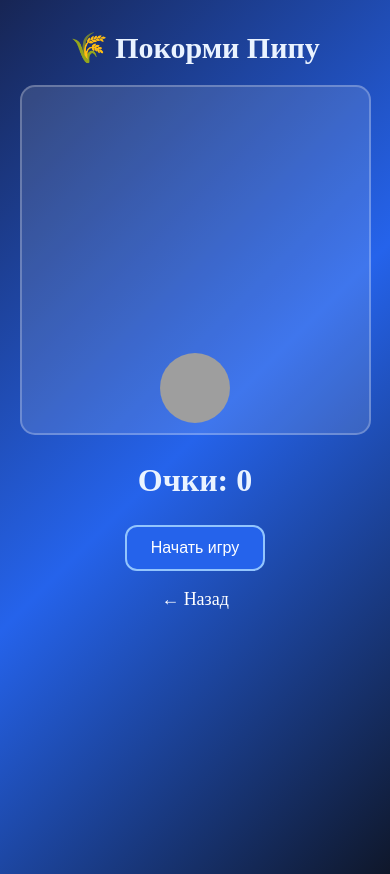
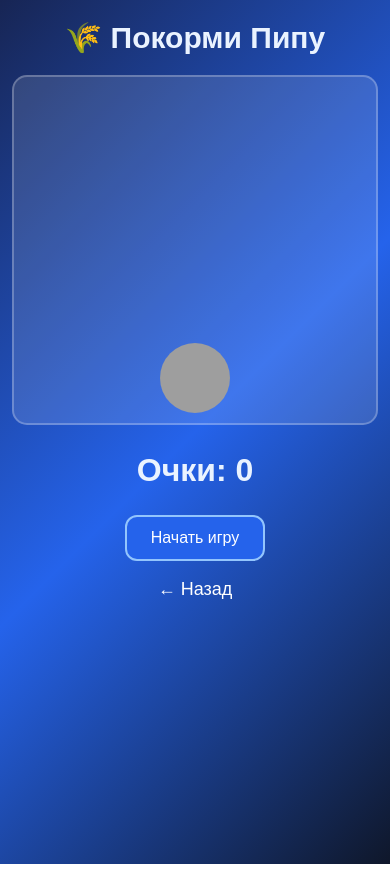
Before and after one commit to bagamanovramis-web/67-, a plain HTML site: page minigame.html in a window 390 px wide. Drawn offline with Linux system fonts and the light colour scheme; grey boxes are pictures that could not be loaded.

Commit message:
Update style.css

```diff
--- a/style.css
+++ b/style.css
@@ -1,5 +1,8 @@
 
-/* ОСНОВА */
+/* =========================
+   ОСНОВА
+========================= */
+
 * {
     box-sizing: border-box;
 }
@@ -10,9 +13,13 @@ body {
     text-align: center;
     min-height: 100vh;
     margin: 0;
+    font-family: Arial, sans-serif;
 }
 
-/* ОБЩИЙ КОНТЕЙНЕР */
+/* =========================
+   ОСНОВНОЙ КЛИКЕР
+========================= */
+
 .game-container {
     position: relative;
     min-height: 100vh;
@@ -22,7 +29,7 @@ body {
     align-items: center;
     padding-top: 20px;
 }
-/* ИГРОВАЯ ЧАСТЬ */
+
 .game {
     text-align: center;
 }
@@ -39,7 +46,8 @@ h2 {
     font-size: 32px;
 }
 
-/* КНОПКА ПИПЫ */
+/* Кнопка Пипы */
+
 .game > button {
     background: transparent;
     border: none;
@@ -47,19 +55,25 @@ h2 {
     height: 200px;
     position: relative;
     cursor: pointer;
+    -webkit-tap-highlight-color: transparent;
+    user-select: none;
+    outline: none;
 }
 
-button:active img {
+.game > button img {
+    width: 100%;
+    height: 100%;
+    object-fit: contain;
+    pointer-events: none;
+    -webkit-user-drag: none;
+}
+
+.game > button:active img {
     transform: scale(0.8);
 }
 
-button img {
-    width: 100%;
-    height: 100%;
-    object-fit: contain;
-}
+/* Боковые кнопки */
 
-/* БОКОВЫЕ КНОПКИ */
 .controls {
     position: absolute;
     left: 20px;
@@ -82,7 +96,33 @@ button img {
     cursor: pointer;
 }
 
-/* ФОНЫ */
+/* =========================
+   О ФИПЕ
+========================= */
+
+.about {
+    width: min(600px, 90%);
+    margin: 0 auto 25px;
+    padding: 15px 20px;
+    background: rgba(255, 255, 255, 0.12);
+    border: 1px solid rgba(255, 255, 255, 0.25);
+    border-radius: 15px;
+}
+
+.about h2 {
+    margin-top: 0;
+    font-size: 24px;
+}
+
+.about p {
+    font-size: 16px;
+    line-height: 1.5;
+}
+
+/* =========================
+   ФОНЫ
+========================= */
+
 body.blue {
     background: linear-gradient(135deg, #172554, #2563eb, #0f172a);
 }
@@ -101,7 +141,10 @@ body.purple {
     );
 }
 
-/* АНИМАЦИЯ +1 */
+/* =========================
+   АНИМАЦИЯ +1
+========================= */
+
 .plus-one {
     position: absolute;
     top: 10%;
@@ -125,7 +168,10 @@ body.purple {
     }
 }
 
-/* ВЕРСИЯ */
+/* =========================
+   ВЕРСИЯ
+========================= */
+
 .version {
     position: fixed;
     right: 10px;
@@ -134,7 +180,71 @@ body.purple {
     color: #eaf3ff;
 }
 
-/* МОБИЛЬНАЯ ВЕРСИЯ */
+/* =========================
+   МИНИ-ИГРА
+========================= */
+
+.mini-game {
+    width: min(600px, 90%);
+    margin: 30px auto;
+    text-align: center;
+}
+
+.mini-game-area {
+    width: 100%;
+    height: 350px;
+    position: relative;
+    overflow: hidden;
+    background: rgba(255, 255, 255, 0.12);
+    border: 2px solid rgba(255, 255, 255, 0.25);
+    border-radius: 15px;
+    touch-action: none;
+}
+
+/* Пипа в мини-игре */
+
+#miniPipa {
+    width: 70px;
+    height: 70px;
+    border-radius: 50%;
+    object-fit: cover;
+    position: absolute;
+    bottom: 10px;
+    left: 50%;
+    transform: translateX(-50%);
+    display: block;
+    z-index: 2;
+    pointer-events: none;
+}
+
+/* Кнопка начала игры */
+
+#startMiniGame {
+    background: #2563eb;
+    color: white;
+    border: 2px solid #93c5fd;
+    border-radius: 12px;
+    padding: 12px 24px;
+    font-size: 16px;
+    cursor: pointer;
+}
+
+/* Ссылка назад */
+
+.mini-game a {
+    color: white;
+    text-decoration: none;
+    font-size: 18px;
+}
+
+.mini-game a:hover {
+    color: #93c5fd;
+}
+
+/* =========================
+   МОБИЛЬНАЯ ВЕРСИЯ
+========================= */
+
 @media (max-width: 600px) {
 
     .game-container {
@@ -161,13 +271,11 @@ body.purple {
         font-size: 32px;
     }
 
-    /* КНОПКА ПИПЫ */
     .game > button {
         width: 180px;
         height: 180px;
     }
 
-    /* ДЛИННЫЕ КНОПКИ СЛЕВА */
     .controls {
         left: 8px;
         width: 58px;
@@ -184,124 +292,18 @@ body.purple {
         overflow-wrap: anywhere;
         border-radius: 10px;
     }
-}
-.game > button {
-    -webkit-tap-highlight-color: transparent;
-    -webkit-user-select: none;
-    user-select: none;
-    outline: none;
-}
 
-.game > button img {
-    -webkit-user-drag: none;
-    pointer-events: none;
-}
-.about {
-    width: min (600px, 90%);
-    margin: 0 auto 25px;
-    padding: 15px 20px;
-    background: rgba(255, 255, 255, 0.12);
-  border: 1px solid rgba(255, 255, 255, 0.25);
-    border-radius: 15px;
-}
-
-.about h2 {
-    margin-top: 0;
-    font-size: 24px;
-}
-
-.about p {
-    font-size: 16px;
-    line-height: 1.5;
-}
     .mini-game {
-    width: min(600px, 90%);
-    margin: 30px auto;
-    text-align: center;
+        width: 94%;
+        margin: 20px auto;
     }
 
     .mini-game-area {
-    width: 100%;
         height: 350px;
-    position: relative;
-    overflow: hidden;
-    background: rgba(255, 255, 255, 0.12);
-    border: 2px solid rgba(255, 255, 255, 0.25);
-    border-radius: 15px;
     }
 
     #miniPipa {
-    position: absolute;
-    bottom: 10px;
-    left: 50%;
-    transform: translateX(-50%);
-    font-size: 45px;
-}
-
-#startMiniGame {
-    background: #2563eb;
-    color: white;
-    border: 2px solid #93c5fd;
-    border-radius: 12px;
-    padding: 12px 24px;
-    font-size: 16px;
-    cursor: pointer;
-}
-#miniPipa {
-    position: absolute;
-    bottom: 15px;
-    left: 50%;
-    transform: translateX(-50%);
-    font-size: 45px;
-    line-height: 1;
-    display: block;
-    z-index: 2;
-}
-/* Мини-игра */
-.mini-game {
-    width: min(600px, 90%);
-    margin: 30px auto;
-    text-align: center;
-}
-
-.mini-game-area {
-    width: 100%;
-    height: 350px;
-    position: relative;
-    overflow: hidden;
-    background: rgba(255, 255, 255, 0.12);
-    border: 2px solid rgba(255, 255, 255, 0.25);
-    border-radius: 15px;
-}
-
-/* Пипа */
-#miniPipa {
         width: 70px;
         height: 70px;
-    border-radius: 50%;
-    object-fit: cover;
-    position: absolute;
-    bottom: 10px;
-    left: 50%;
-    transform: translateX(-50%);
     }
-
-/* Кнопка старта */
-#startMiniGame {
-    background: #2563eb;
-    color: white;
-    border: 2px solid #93c5fd;
-    border-radius: 12px;
-    padding: 12px 24px;
-    font-size: 16px;
-    cursor: pointer;
 }
-.mini-game a {
-    color: white;
-    text-decoration: none;
-    font-size: 18px;
-}
-
-.mini-game a:hover {
-    color: #93c5fd;
-}
```
Lines whose indentation alone changed are shown as unchanged.
